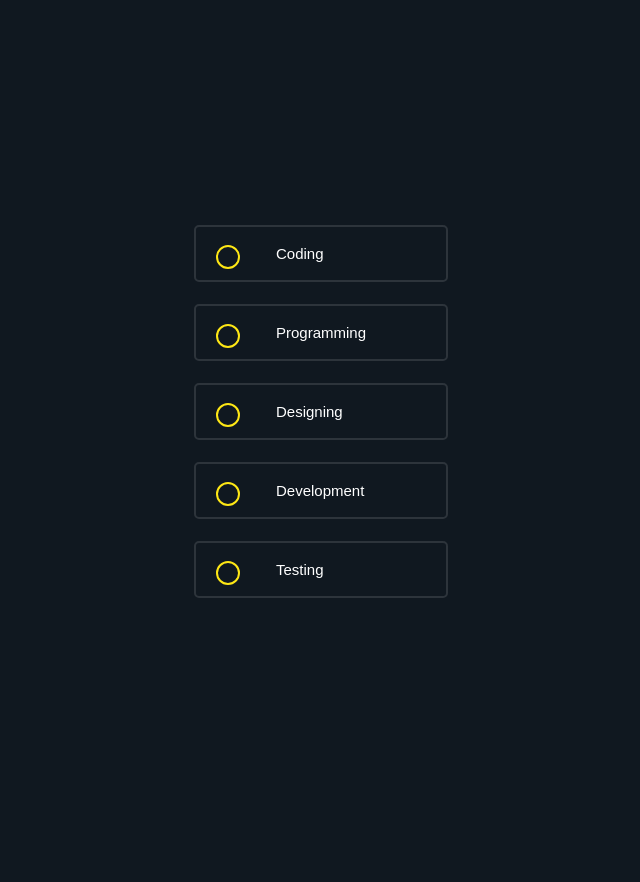
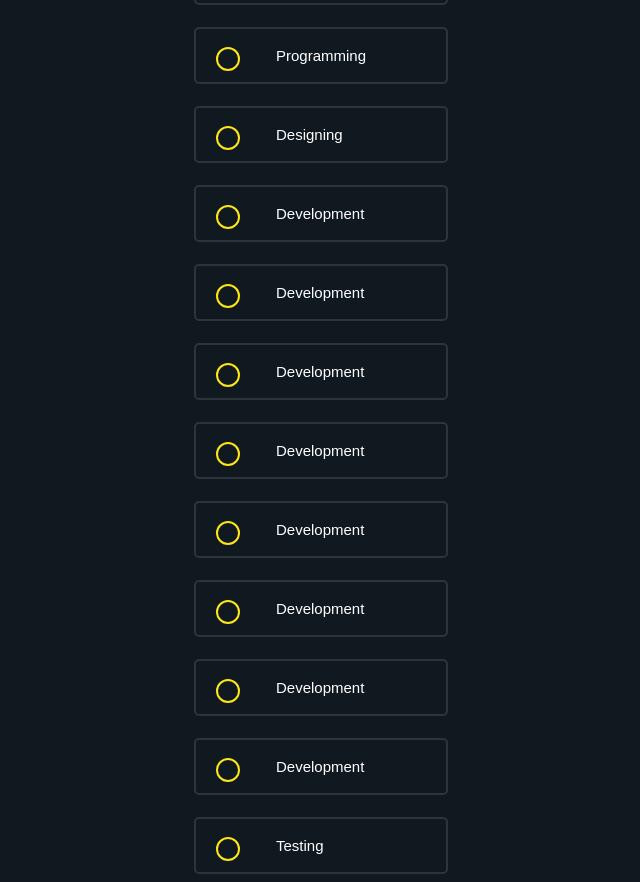
Before and after one commit to RedowanSajeeb/Custom_Checkbox--C, a plain HTML site: page index.html in a window 1280 px wide. Shown: the whole page, without its empty margins (319-959 px from the left). Before the commit the page ends 800 px from the top, so only its background shows below. Drawn offline with Linux system fonts and the light colour scheme.

Commit message:
all-done

```diff
--- a/index.html
+++ b/index.html
@@ -30,6 +30,34 @@
             <input type="radio" name="radio" id="radio4">
             <label for="radio4">Development</label>
         </div>
+        <div class="radio_btn">
+            <input type="radio" name="radio" id="radio4">
+            <label for="radio4">Development</label>
+        </div>
+        <div class="radio_btn">
+            <input type="radio" name="radio" id="radio4">
+            <label for="radio4">Development</label>
+        </div>
+        <div class="radio_btn">
+            <input type="radio" name="radio" id="radio4">
+            <label for="radio4">Development</label>
+        </div>
+        <div class="radio_btn">
+            <input type="radio" name="radio" id="radio4">
+            <label for="radio4">Development</label>
+        </div>
+        <div class="radio_btn">
+            <input type="radio" name="radio" id="radio4">
+            <label for="radio4">Development</label>
+        </div>
+        <div class="radio_btn">
+            <input type="radio" name="radio" id="radio4">
+            <label for="radio4">Development</label>
+        </div>
+        <div class="radio_btn">
+            <input type="radio" name="radio" id="radio4">
+            <label for="radio4">Development</label>
+        </div>
 
         <div class="radio_btn">
             <input type="radio" name="radio" id="radio5">
```
